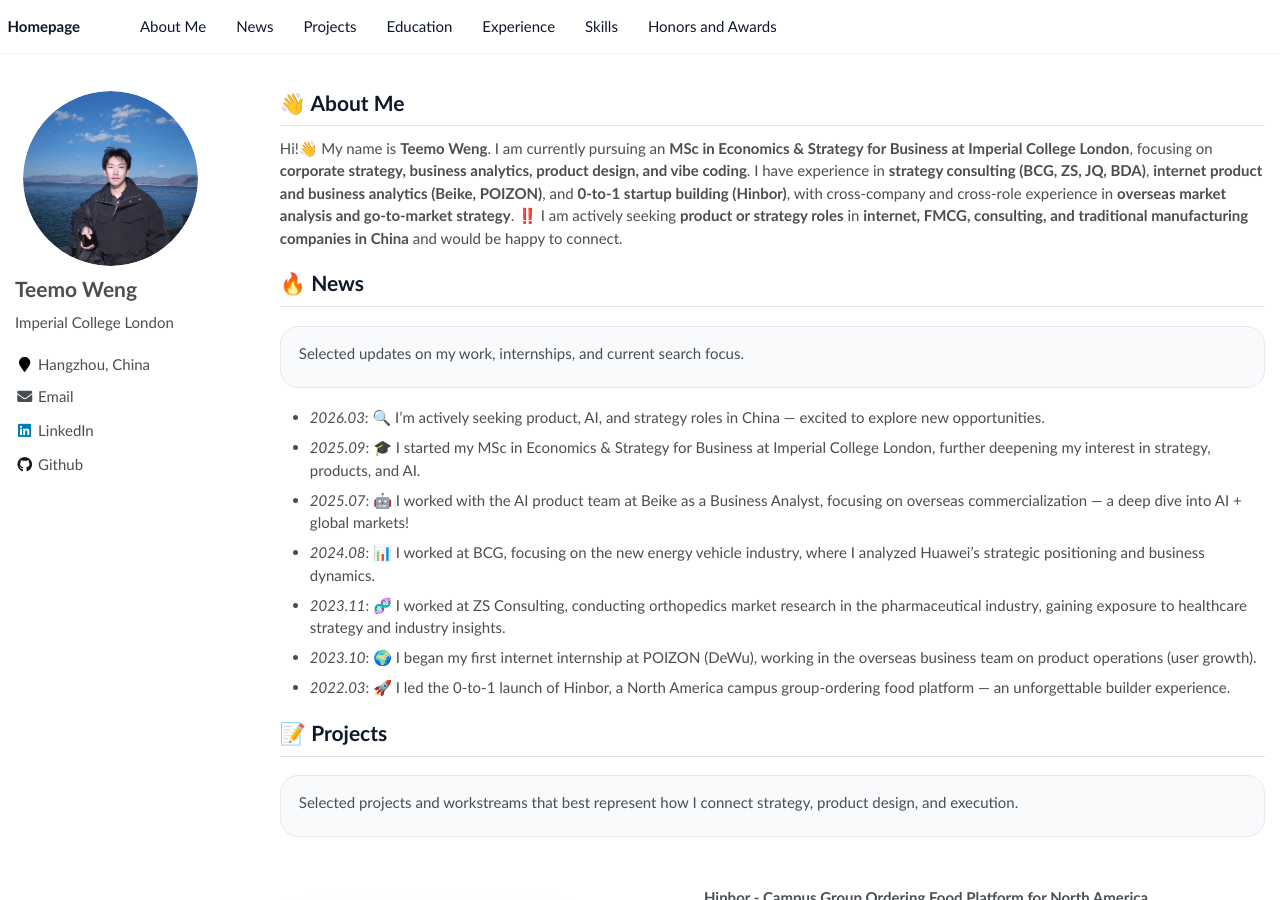
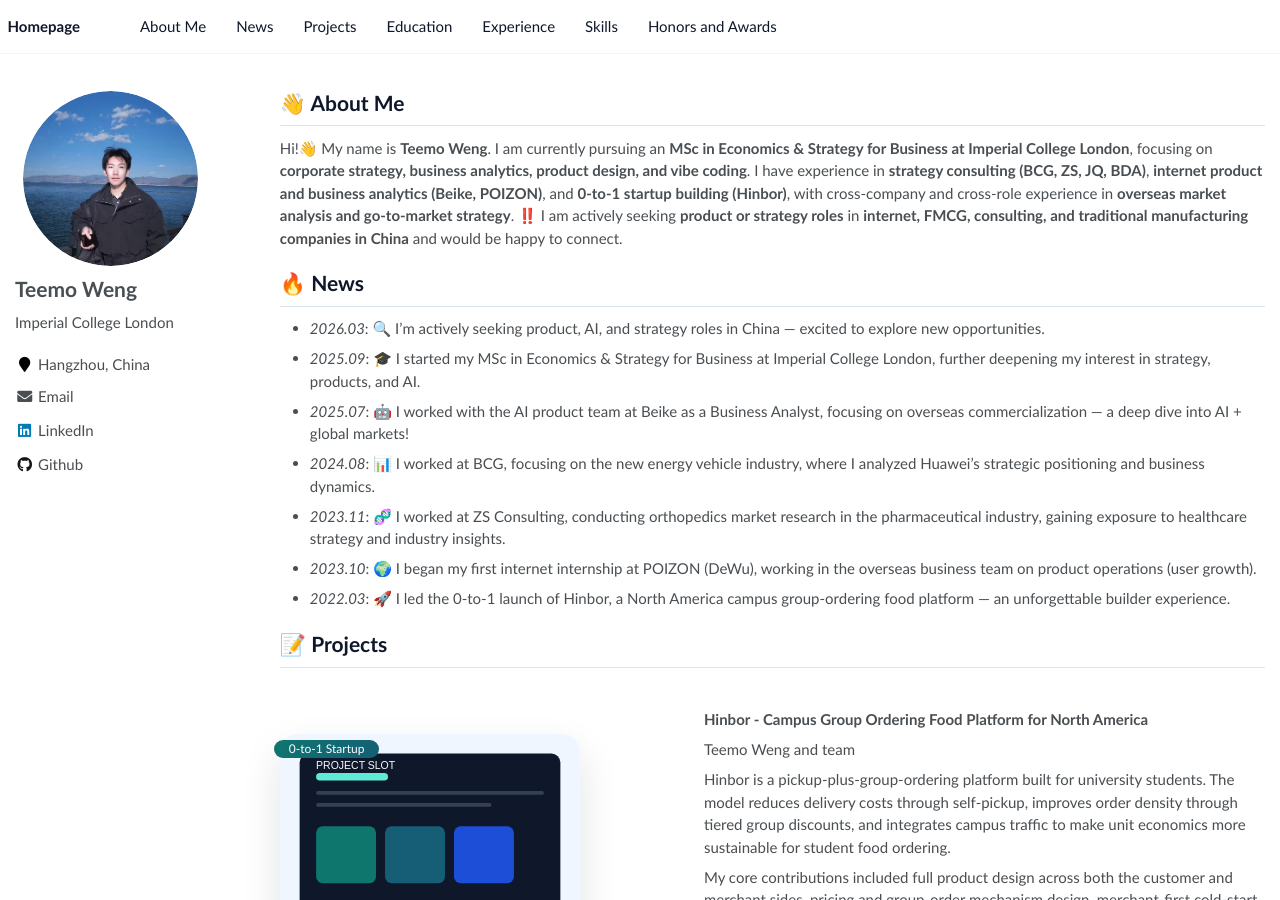
Before and after one commit to teemoweng/teemoweng.github.io, a Jekyll site: the page built from _pages/about.md, in a window 1280 px wide and 900 px high. Built offline with Jekyll 4.4.1, drawn with Linux system fonts in a browser that asks for light colours.

Commit message:
Remove section intro blurbs

```diff
--- a/_pages/about.md
+++ b/_pages/about.md
@@ -23,10 +23,6 @@
 
 # 🔥 News
 
-<div class="section-intro" markdown="1">
-Selected updates on my work, internships, and current search focus.
-</div>
-
 - *2026.03*: 🔍 I'm actively seeking product, AI, and strategy roles in China — excited to explore new opportunities.
 - *2025.09*: 🎓 I started my MSc in Economics & Strategy for Business at Imperial College London, further deepening my interest in strategy, products, and AI.
 - *2025.07*: 🤖 I worked with the AI product team at Beike as a Business Analyst, focusing on overseas commercialization — a deep dive into AI + global markets!
@@ -36,10 +32,6 @@
 - *2022.03*: 🚀 I led the 0-to-1 launch of Hinbor, a North America campus group-ordering food platform — an unforgettable builder experience.
 
 # 📝 Projects
-
-<div class="section-intro" markdown="1">
-Selected projects and workstreams that best represent how I connect strategy, product design, and execution.
-</div>
 
 <div class='paper-box'><div class='paper-box-image'><div><div class="badge">0-to-1 Startup</div><img src='images/project-blueprint.svg' alt="Hinbor project" width="100%"></div></div>
 <div class='paper-box-text' markdown="1">
```
